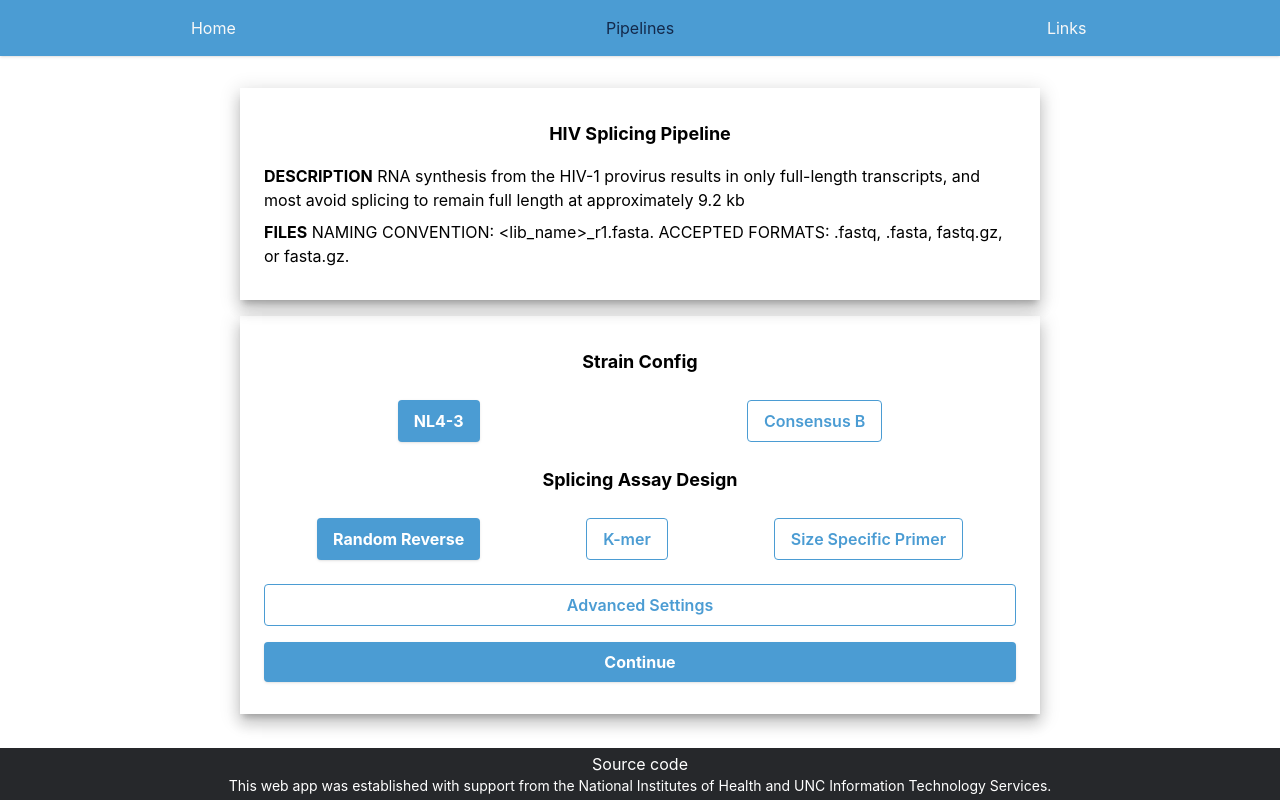
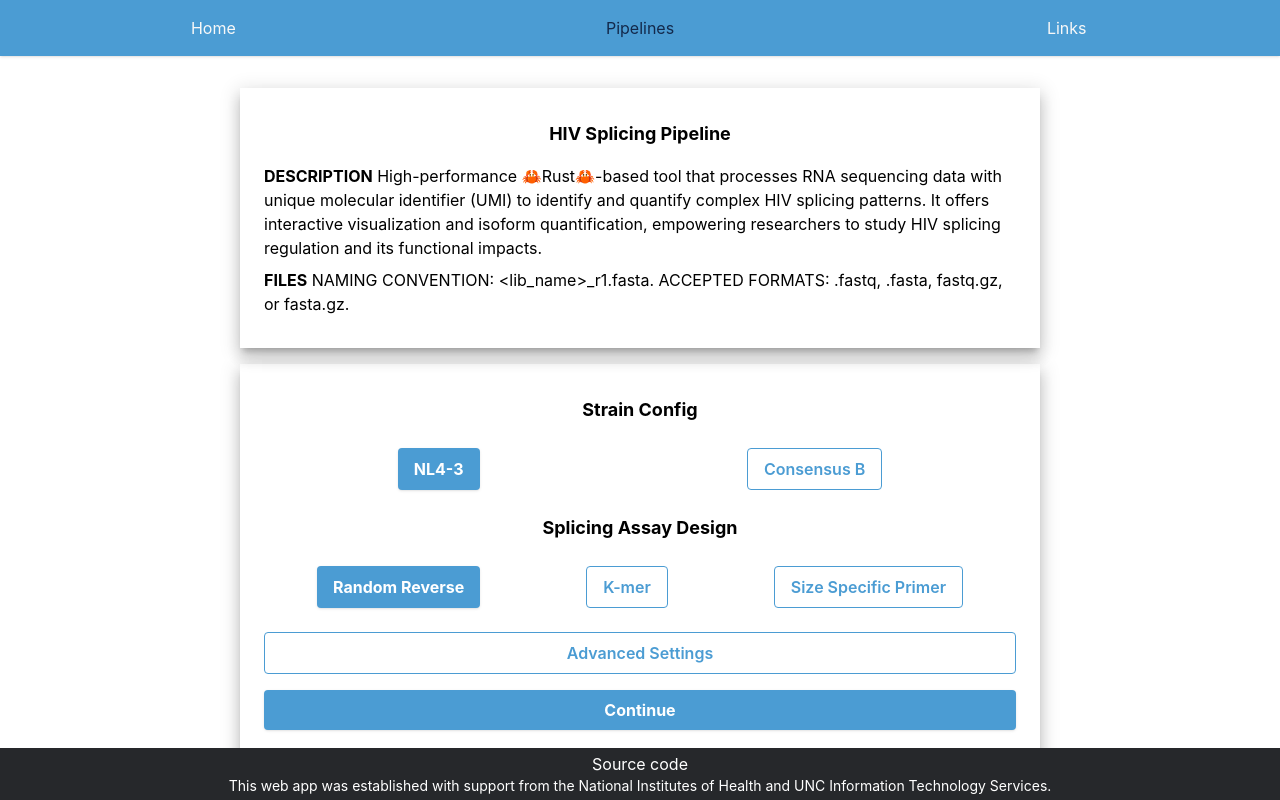
Before and after one commit to clarkmu/primer-id, a Next.js app: page /splicing in a window 1280 px wide. Built offline with nearby package versions, Linux system fonts and the light colour scheme.

Commit message:
TCS fix supermajority Float (not Int)

```diff
--- a/src/components/splicing/Page.tsx
+++ b/src/components/splicing/Page.tsx
@@ -69,8 +69,7 @@ export default function Page() {
       <Paper>
         <PageDescription
           title="HIV Splicing Pipeline"
-          description="RNA synthesis from the HIV-1 provirus results in only full-length transcripts, and
-most avoid splicing to remain full length at approximately 9.2 kb"
+          description="High-performance 🦀Rust🦀-based tool that processes RNA sequencing data with unique molecular identifier (UMI) to identify and quantify complex HIV splicing patterns. It offers interactive visualization and isoform quantification, empowering researchers to study HIV splicing regulation and its functional impacts."
           files="NAMING CONVENTION: <lib_name>_r1.fasta. ACCEPTED FORMATS: .fastq, .fasta, fastq.gz, or fasta.gz."
         />
       </Paper>
--- a/src/pages/api/tcsdr/index.ts
+++ b/src/pages/api/tcsdr/index.ts
@@ -3,7 +3,7 @@ import type { NextApiRequest, NextApiResponse } from "next";
 import { getPublic } from "@/utils/api";
 import prisma from "@/utils/prisma";
 import createSignedUrls from "@/utils/gcp/createSignedUrls";
-import { toPrismaInt } from "@/utils/prismaUtils";
+import { toPrismaFloat, toPrismaInt } from "@/utils/prismaUtils";
 
 async function post(req, res) {
   const { body } = req;
@@ -15,7 +15,7 @@ async function post(req, res) {
       //convert empty strings to null for field type Int
       endJoinOption: toPrismaInt(p.endJoinOption),
       endJoinOverlap: toPrismaInt(p.endJoinOverlap),
-      supermajority: toPrismaInt(p.supermajority),
+      supermajority: toPrismaFloat(p.supermajority),
       refStart: toPrismaInt(p.refStart),
       refEnd: toPrismaInt(p.refEnd),
       trimStart: toPrismaInt(p.trimStart),
--- a/src/utils/prismaUtils.ts
+++ b/src/utils/prismaUtils.ts
@@ -1,2 +1,5 @@
 export const toPrismaInt = (value) =>
   value === 0 || value === "0" ? 0 : parseInt(value) || null;
+
+export const toPrismaFloat = (value) =>
+  value === 0 || value === "0" ? 0 : parseFloat(value) || null;
```
